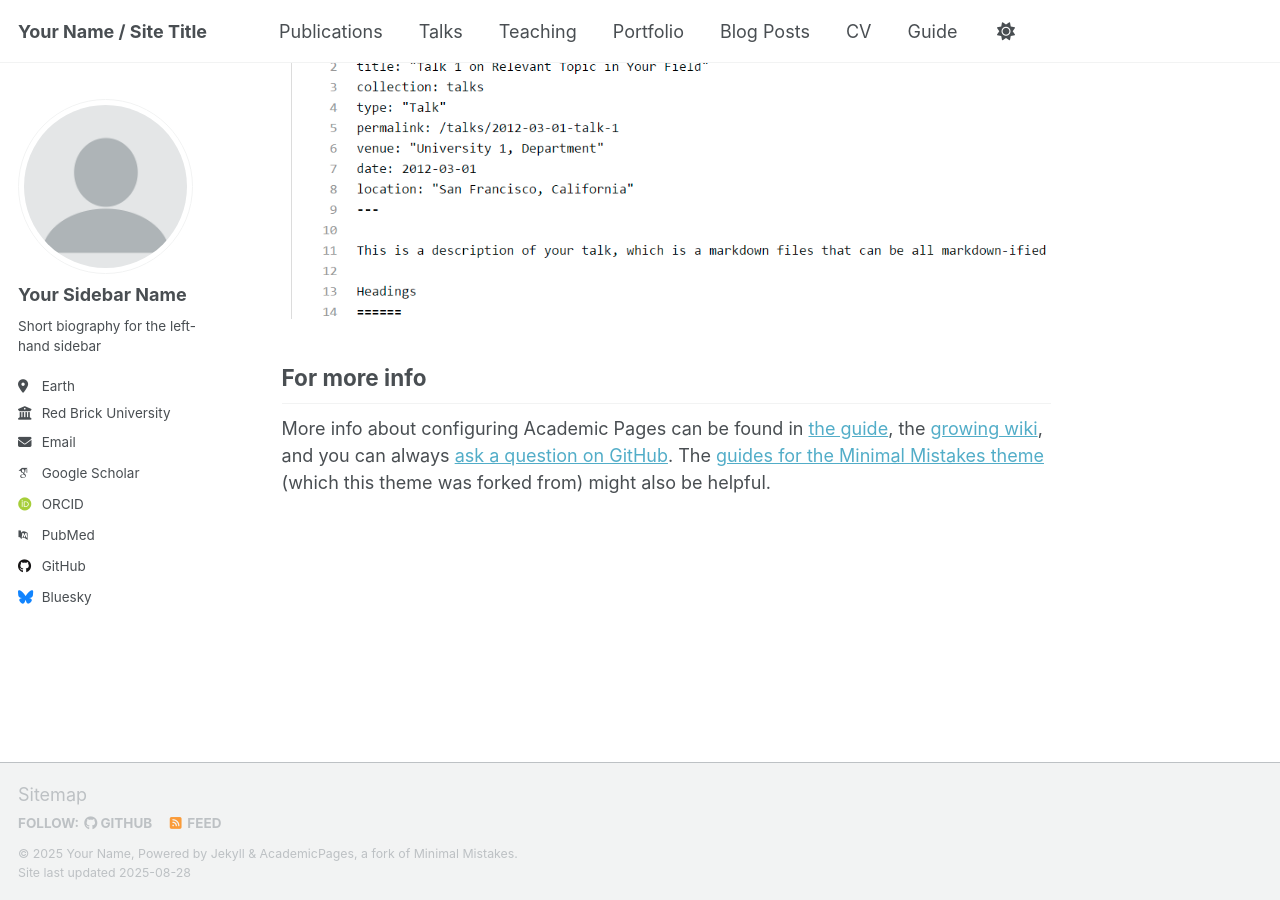
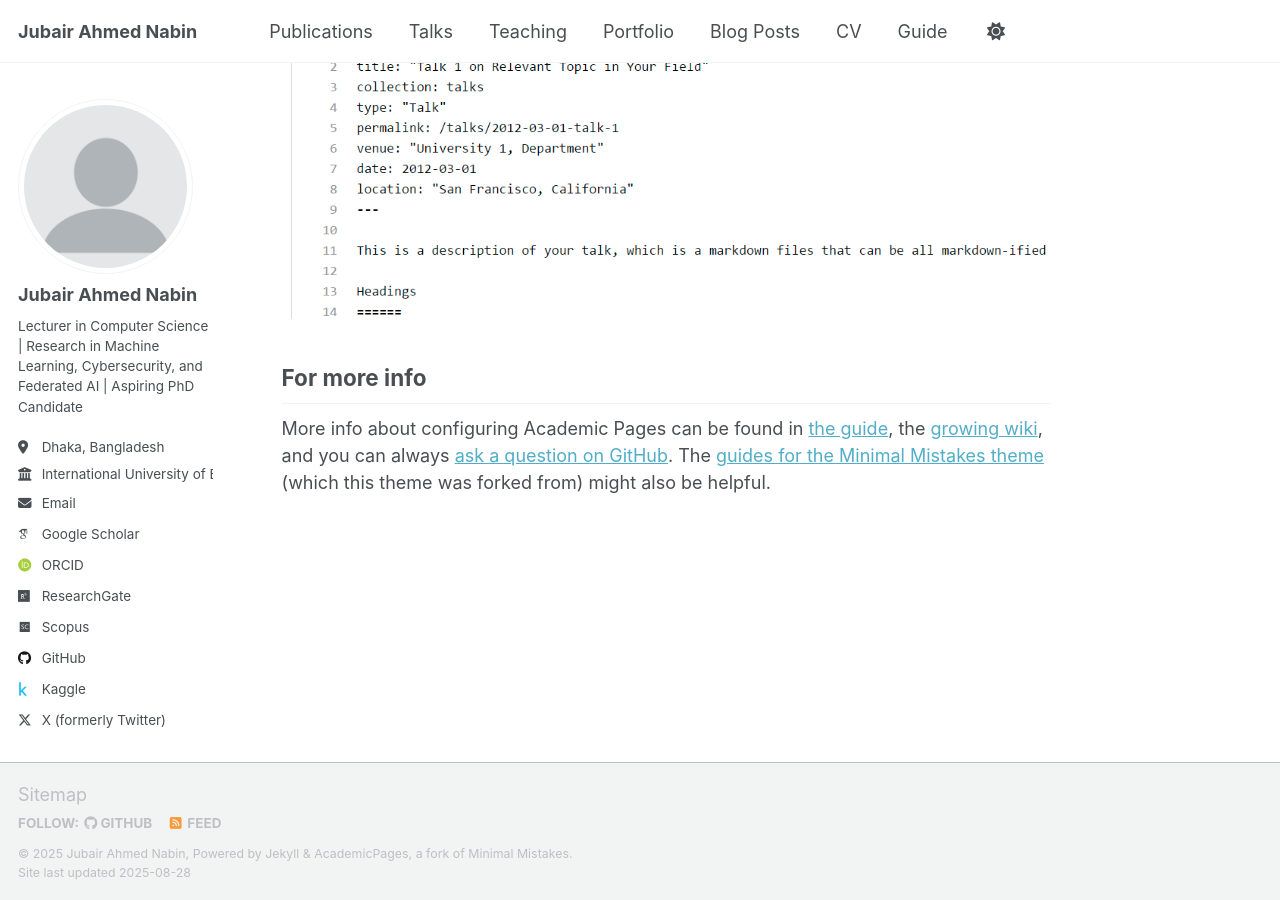
Before and after one commit to nabin47/nabin47.github.io, a Jekyll site: the page built from _pages/about.md, in a window 1280 px wide and 900 px high, scrolled down 2880 px. Built offline with Jekyll 4.4.1, drawn with Linux system fonts in a browser that asks for light colours; some web fonts are replaced; a script that is not in the unit is left out.

Commit message:
Update _config.yml
Made the initial changes.

```diff
--- a/_config.yml
+++ b/_config.yml
@@ -9,13 +9,13 @@
 # Basic Site Settings
 locale                   : "en-US"
 site_theme               : "default" # Currently available options are "default", "air"
-title                    : "Your Name / Site Title"
+title                    : "Jubair Ahmed Nabin"
 title_separator          : "-"
-name                     : &name "Your Name"
-description              : &description "personal description"
-url                      : https://academicpages.github.io # the base hostname & protocol for your site e.g. "https://[your GitHub username].github.io" or if you already have some other page hosted on Github then use "https://[your GitHub username].github.io/[Your Repo Name]"
+name                     : &name "Jubair Ahmed Nabin"
+description              : &description "I am a Lecturer in Computer Science with research interests in machine learning, cybersecurity, and data-driven intelligent systems. My work focuses on applying deep learning techniques such as CNNs, LSTMs, and transformers to domains including network intrusion detection, anomaly detection, and multimodal sentiment analysis. I have published and presented my research in leading IEEE conferences and continue to explore federated learning approaches for secure and scalable AI applications. Alongside my research, I have experience teaching undergraduate courses, including Database Management, Data Structures, Algorithms, System Analysis and Design, and Engineering Ethics. I am passionate about advancing my academic career through a PhD, intending to contribute to robust, secure, and interpretable AI systems."
+url                      : "https://nabin47.github.io" # the base hostname & protocol for your site e.g. "https://[your GitHub username].github.io" or if you already have some other page hosted on Github then use "https://[your GitHub username].github.io/[Your Repo Name]"
 baseurl                  : "" # the subpath of your site, e.g. "/blog"
-repository               : "academicpages/academicpages.github.io"
+repository               : "nabin47/nabin47.github.io"
 
 # Site Author - The following control what appear as part of the author content on the side bar.
 #               If a field is blank the icon and link will not appear, otherwise it will be shown.
@@ -23,37 +23,37 @@ repository               : "academicpages/academicpages.github.io"
 author:
   # Biographic information
   avatar           : "profile.png"
-  name             : "Your Sidebar Name"
+  name             : "Jubair Ahmed Nabin"
   pronouns         : # example: "she/her"
-  bio              : "Short biography for the left-hand sidebar"
-  location         : "Earth"
-  employer         : "Red Brick University"
+  bio              : "Lecturer in Computer Science | Research in Machine Learning, Cybersecurity, and Federated AI | Aspiring PhD Candidate"
+  location         : "Dhaka, Bangladesh"
+  employer         : "International University of Business Agriculture and Technology"
   uri              : # URL
-  email            : "none@example.org"
+  email            : "janabin.research@gmail.com"
 
   # Academic websites
   academia         : # URL
   arxiv            : # URL - Update with the correct link to your profile
-  googlescholar    : "https://scholar.google.com/citations?user=PS_CX0AAAAAJ"
+  googlescholar    : "https://scholar.google.com/citations?user=Rnh7FmQAAAAJ&hl=en&authuser=6"
   inspire-hep      : # URL
   impactstory      : # URL
-  orcid            : "http://orcid.org/yourorcidurl"
+  orcid            : "https://orcid.org/0009-0002-4648-9860"
   semantic         : # URL
-  pubmed           : "https://www.ncbi.nlm.nih.gov/pubmed/?term=john+snow"
-  researchgate     : # URL
-  scopus           : # URL
+  pubmed           :
+  researchgate     : "https://www.researchgate.net/profile/Jubair-Nabin"
+  scopus           : "https://www.scopus.com/authid/detail.uri?authorId=59940376800"
 
   # Repositories and software development
   bitbucket        : # Username - Update with your username on the site
   codepen          : # Username
   dribbble         : # Username
-  github           : "academicpages"
-  kaggle           : # Username
+  github           : "nabin47"
+  kaggle           : "ahmednabin47"
   stackoverflow    : # User number or user number and name (i.e., use "1" or "1/jeff-atwood")
 
   # Social media
   artstation       : # Username
-  bluesky          : "bsky.app" # Replace this with you Bluesky username
+  bluesky          :  # Replace this with you Bluesky username
   facebook         : # Username
   flickr           : # Username
   foursquare       : # Username
@@ -70,7 +70,7 @@ author:
   steam            : # Username
   telegram         : # URL
   tumblr           : # Username
-  twitter          : # Username for X / Twitter
+  twitter          : "ahmednabin"
   vine             : # Username
   weibo            : # Username
   wikipedia        : # Username
@@ -80,12 +80,16 @@ author:
 
 # Publication Category - The following the list of publication categories and their headings
 publication_category:
-  books:
-    title: 'Books'
-  manuscripts:
-    title: 'Journal Articles'
+  # books:
+  #   title: 'Books'
+  # manuscripts:
+  #   title: 'Journal Articles'
   conferences:
-    title: 'Conference Papers'
+    title: 'Federated Machine Learning for Cardiovascular Risk Assessment: A Decentralized XGBoost Approach'
+    title: 'A Novel Temporal-Aware Adaptive Feature Selection Strategy for Network Intrusion Detection Systems'
+    title: 'Two-Stage Vision Transformer-Based Framework for Anomaly Detection and Classification in Surveillance Videos'
+    title: 'Federated Deep Learning for Cybersecurity and Intrusion Detection in Decentralized Networks'
+    title: 'A Novel File Entropy Dataset for Crypto-Ransomware Detection Using Machine Learning'
 
 # Site Settings
 teaser                   :  # filename of teaser fallback teaser image placed in /images/, .e.g. "500x300.png"
```
